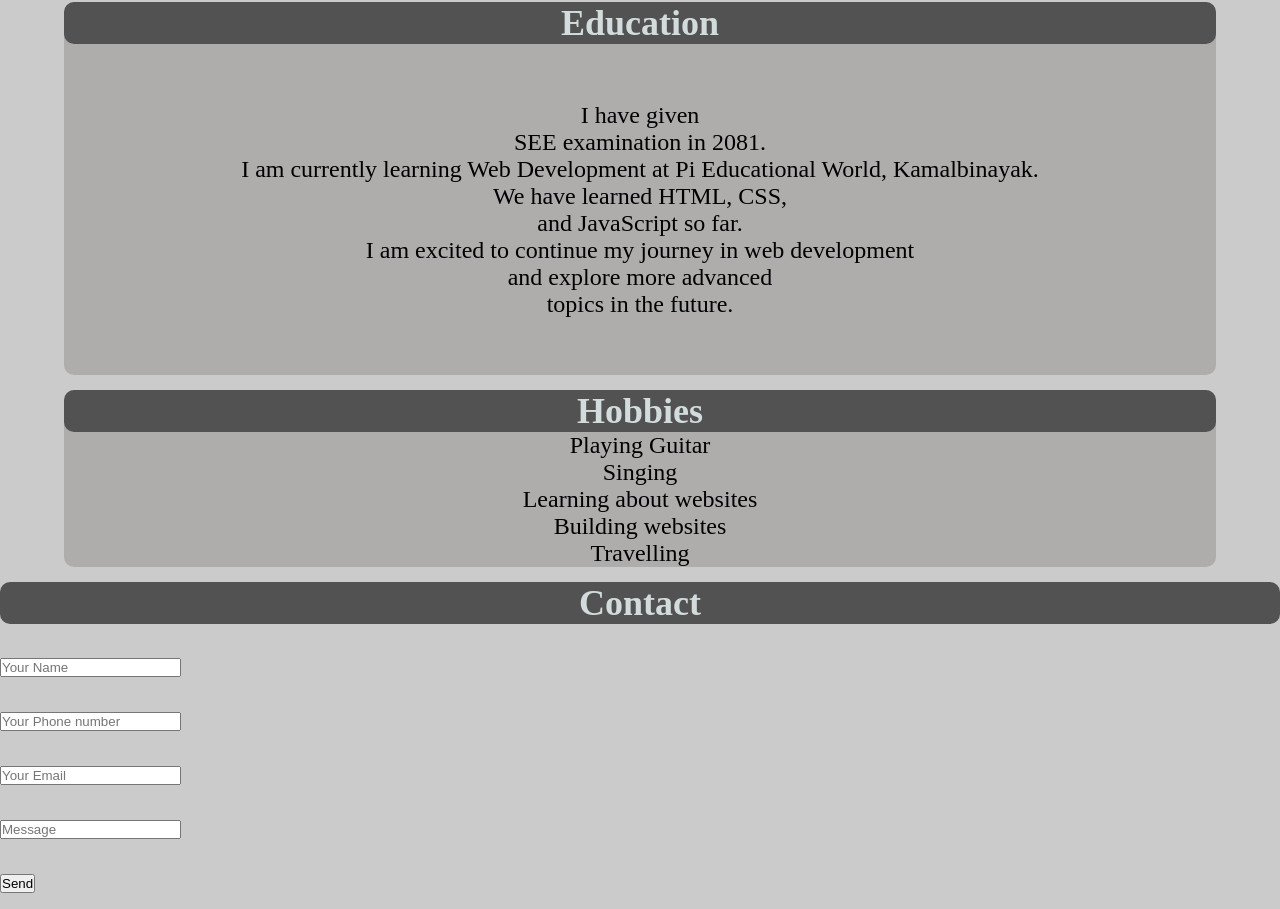
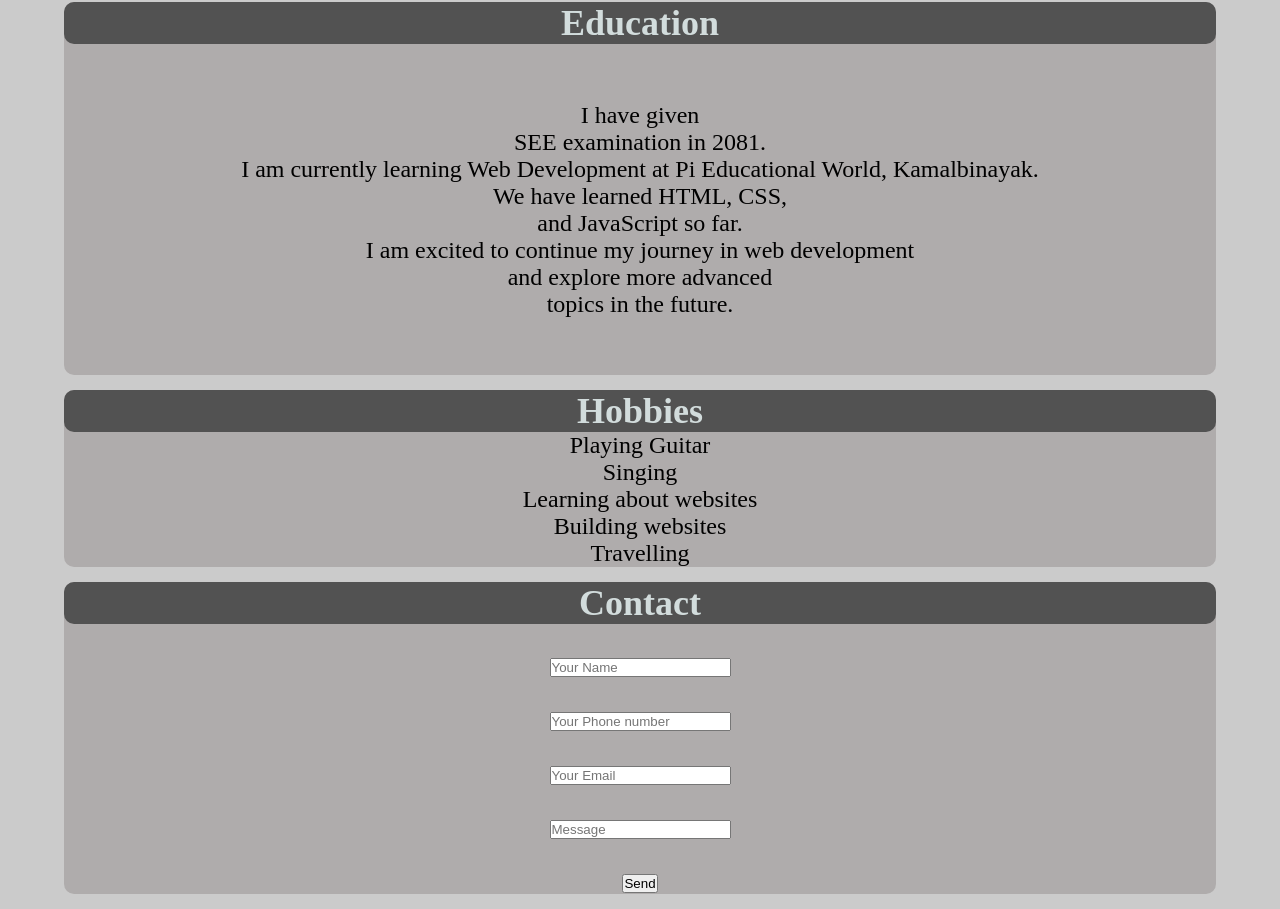
Before and after one commit to tyata22/shrek.portfolio04, a plain HTML site: page index.html in a window 1280 px wide. Shown: the part 674-1583 px from the top of the page. Drawn offline with Linux system fonts and the light colour scheme.

Commit message:
Update index.html

```diff
--- a/index.html
+++ b/index.html
@@ -57,6 +57,7 @@
             <li>Travelling</li>
         </ul>
     </div>
+<div id=contact>
     <div class="hobbies">
         <h2 style="color: rgb(210, 220, 220);"><strong>Contact</strong></h2>
         <br>
@@ -68,6 +69,7 @@
             <input type="text" placeholder="Message" required><br><br>
             <button type="submit">Send</button>
         </form>
+</div>
     </div>
 
 
```
